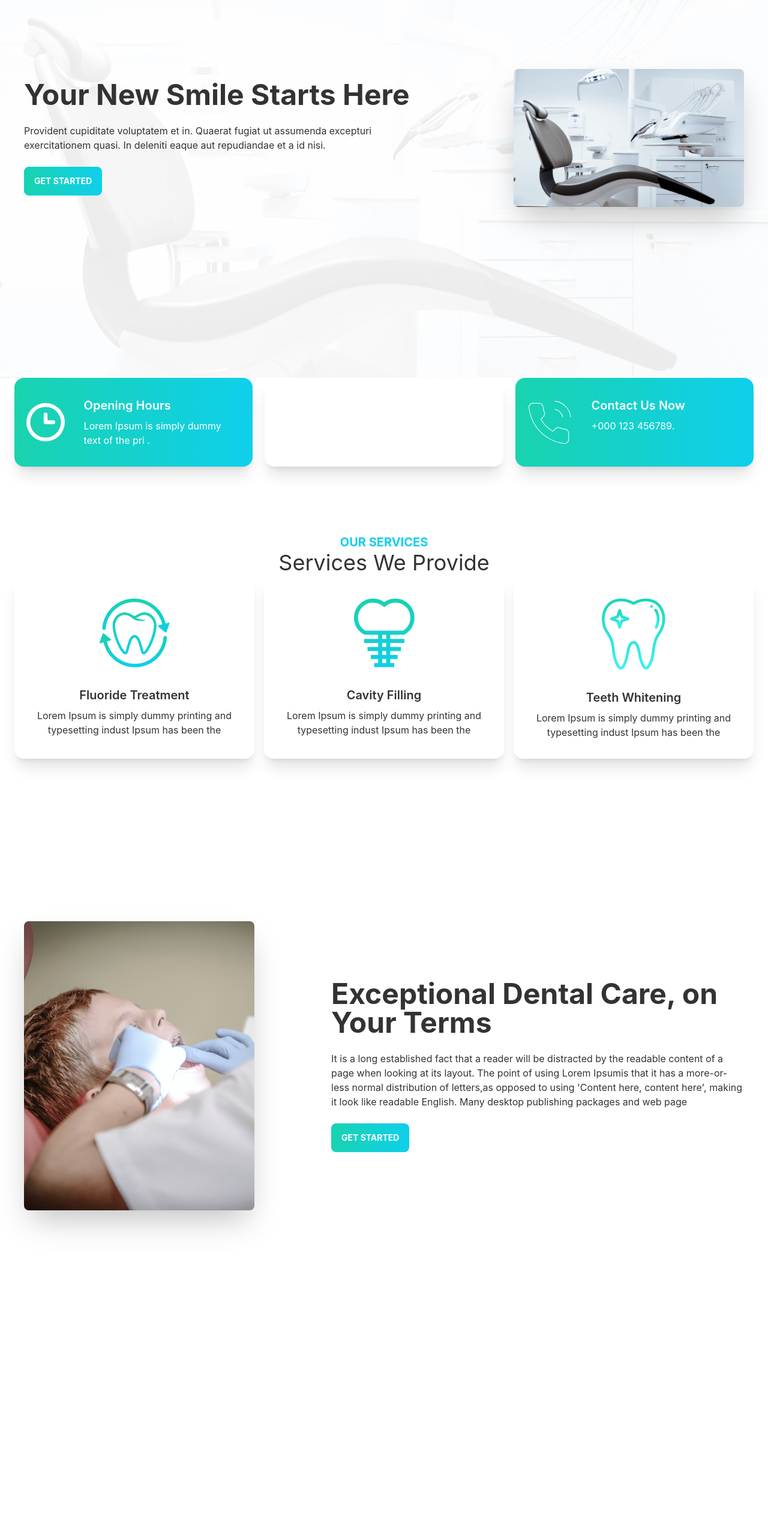
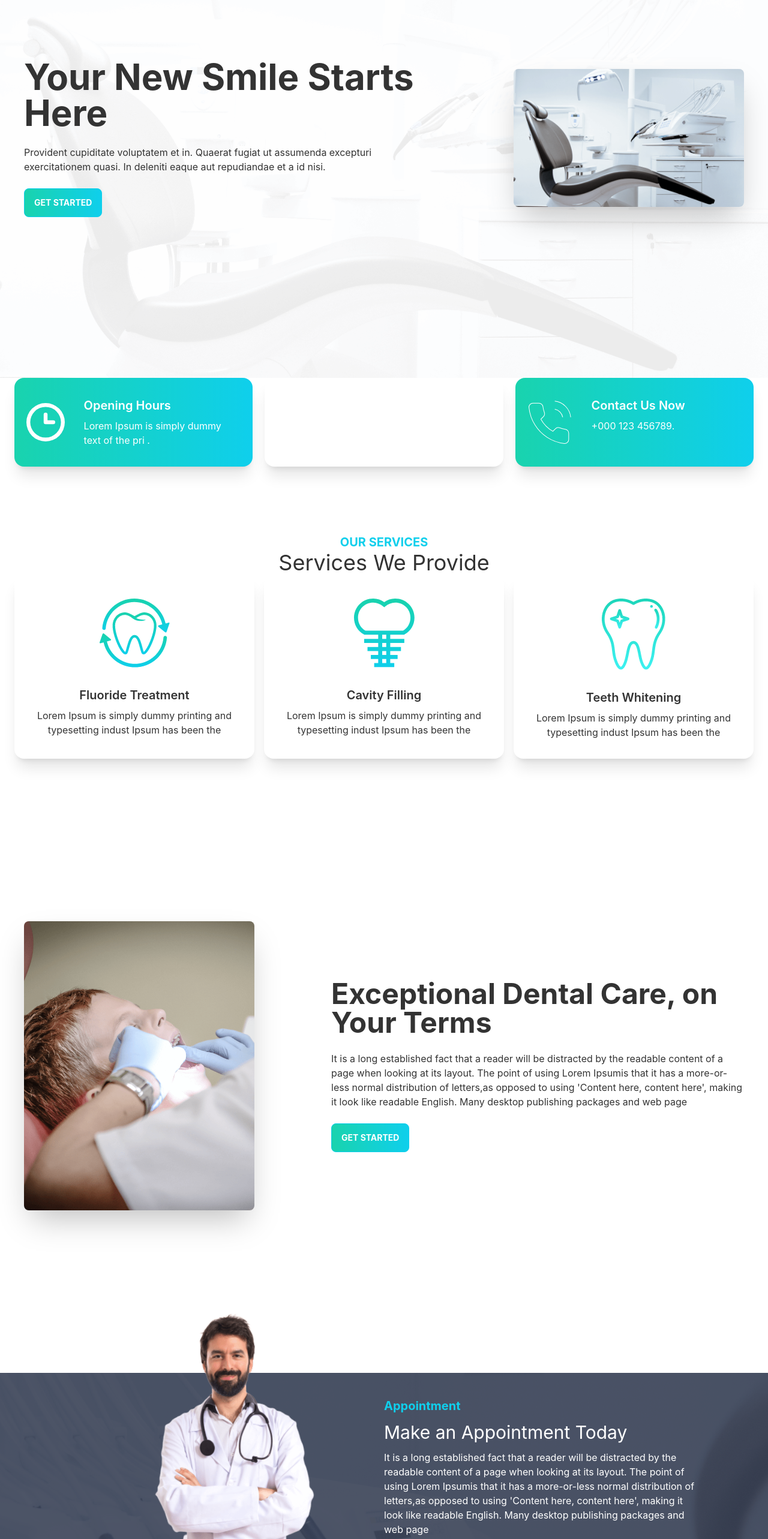
Before and after one commit to abdullah-masud/Doctors-Portal-Client, a React (Create React App) app: page / in a window 1280 px wide. Shown: the part 234-2800 px from the top of the page at 60% size. Before the commit the page ends 2411 px from the top, so only its background shows below. Built offline with nearby package versions, Linux system fonts and the light colour scheme.

Commit message:
make an appointment done

```diff
--- a/src/Pages/Home/Banner.js
+++ b/src/Pages/Home/Banner.js
@@ -1,6 +1,7 @@
 import React from 'react';
 import chair from '../../assets/images/chair.png'
 import bg from '../../assets/images/bg.png'
+import PrimaryButton from '../Shared/PrimaryButton';
 
 const Banner = () => {
     return (
@@ -8,9 +9,9 @@
             <div class="hero-content flex-col lg:flex-row-reverse">
                 <img src={chair} class="max-w-sm rounded-lg shadow-2xl w-full" />
                 <div className='lg:mr-28'>
-                    <h1 class="text-5xl font-bold">Your New Smile Starts Here</h1>
+                    <h1 class="lg:text-6xl text-5xl font-bold">Your New Smile Starts Here</h1>
                     <p class="py-6">Provident cupiditate voluptatem et in. Quaerat fugiat ut assumenda excepturi exercitationem quasi. In deleniti eaque aut repudiandae et a id nisi.</p>
-                    <button class="btn btn-primary uppercase text-white font-bold bg-gradient-to-r from-secondary to-primary">Get Started</button>
+                    <PrimaryButton>Get Started</PrimaryButton>
                 </div>
             </div>
         </div >
--- a/src/Pages/Home/GetStarted.js
+++ b/src/Pages/Home/DentalCare.js
@@ -1,7 +1,7 @@
 import React from 'react';
 import treatment from '../../assets/images/treatment.png'
 
-const GetStarted = () => {
+const DentalCare = () => {
     return (
         <div class="hero min-h-screen bg-base-100 px-6">
             <div class="hero-content flex-col lg:flex-row">
@@ -16,4 +16,4 @@
     );
 };
 
-export default GetStarted;
+export default DentalCare;
--- a/src/Pages/Home/Home.js
+++ b/src/Pages/Home/Home.js
@@ -1,7 +1,8 @@
 import React from 'react';
 import Banner from './Banner';
-import GetStarted from './GetStarted';
+import DentalCare from './DentalCare';
 import Info from './Info';
+import MakeAppointment from './MakeAppointment';
 import Services from './Services';
 
 const Home = () => {
@@ -10,7 +11,8 @@
             <Banner />
             <Info />
             <Services />
-            <GetStarted />
+            <DentalCare />
+            <MakeAppointment />
         </div>
     );
 };
--- /dev/null
+++ b/src/Pages/Home/MakeAppointment.js
@@ -0,0 +1,25 @@
+import React from 'react';
+import doctor from '../../assets/images/doctor.png'
+import appointment from '../../assets/images/appointment.png'
+import PrimaryButton from '../Shared/PrimaryButton';
+
+const MakeAppointment = () => {
+    return (
+        <section style={{
+            background: `url(${appointment})`
+        }}
+            className='flex justify-center items-center lg:px-28 lg:p-0 p-10 my-28'>
+            <div className='flex-1 hidden lg:block'>
+                <img className='mt-[-150px]' src={doctor} alt="" />
+            </div>
+            <div className='flex-1'>
+                <h3 className='text-xl text-primary font-bold'>Appointment</h3>
+                <h2 className='text-3xl text-white my-3'>Make an Appointment Today</h2>
+                <p className='text-white mb-4'>It is a long established fact that a reader will be distracted by the readable content of a page when looking at its layout. The point of using Lorem Ipsumis that it has a more-or-less normal distribution of letters,as opposed to using 'Content here, content here', making it look like readable English. Many desktop publishing packages and web page</p>
+                <PrimaryButton>Get Started</PrimaryButton>
+            </div>
+        </section>
+    );
+};
+
+export default MakeAppointment;
--- /dev/null
+++ b/src/Pages/Shared/PrimaryButton.js
@@ -0,0 +1,11 @@
+import React from 'react';
+
+const PrimaryButton = ({ children }) => {
+    return (
+        <div>
+            <button class="btn btn-primary uppercase text-white font-bold bg-gradient-to-r from-secondary to-primary">{children}</button>
+        </div>
+    );
+};
+
+export default PrimaryButton;
```
